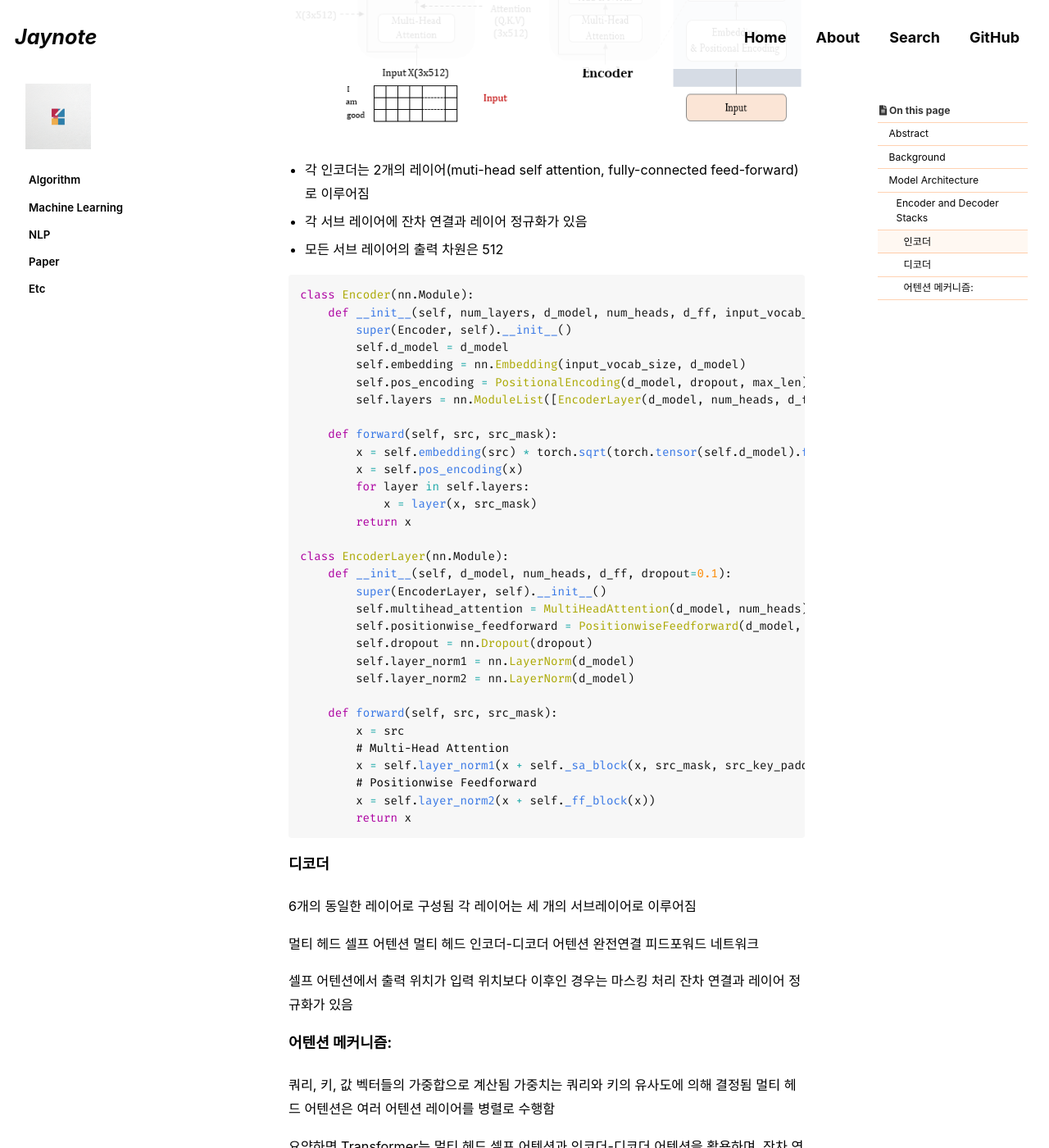
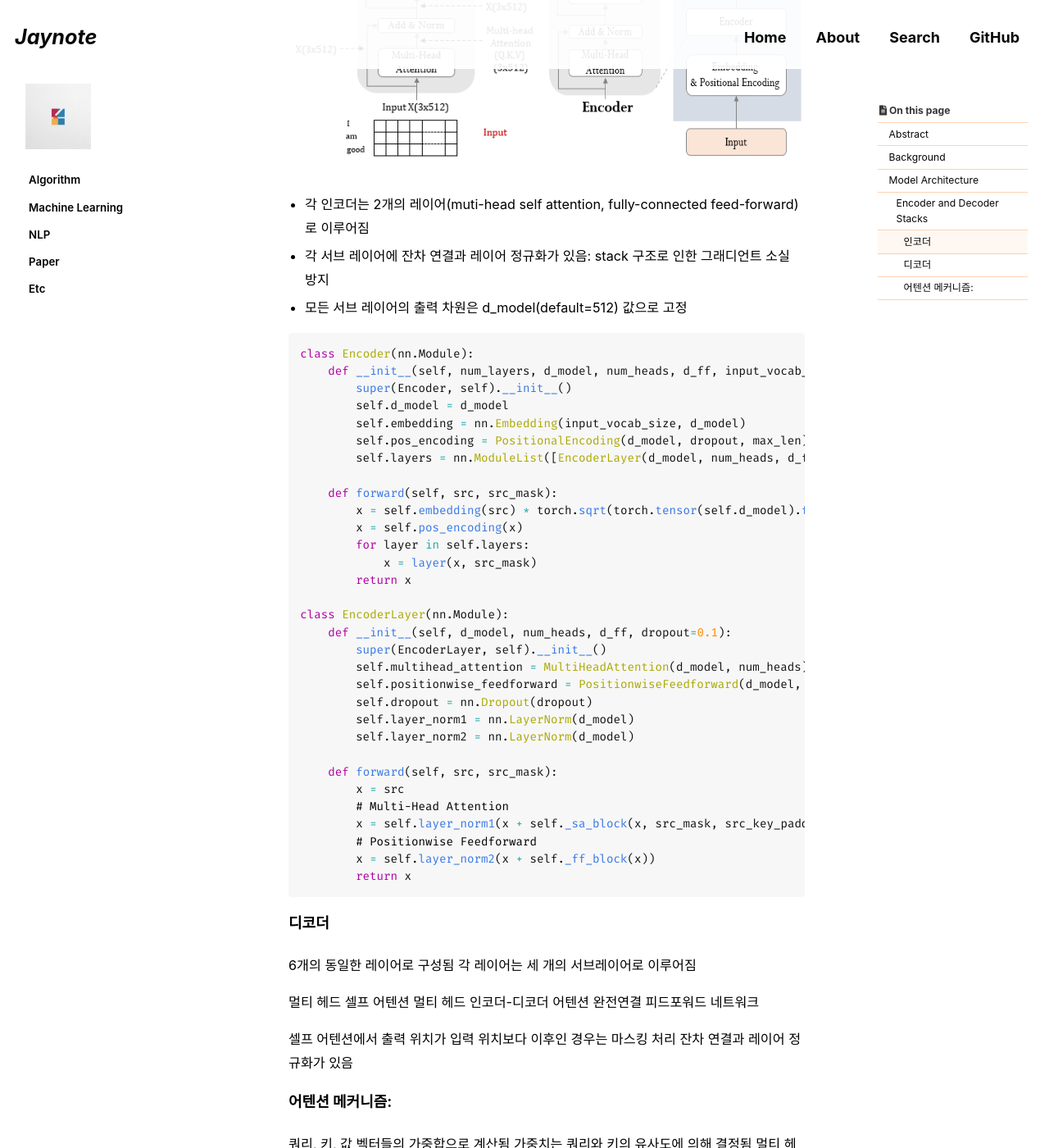
Before and after one commit to jwlee3746/jaynote, a Jekyll site: the page built from _posts/2024-05-19-1.md, in a window 1280 px wide and 1400 px high, scrolled down 1841 px. Shown: the whole window at 82% size. Built offline with Jekyll 4.4.1, drawn with Linux system fonts in a browser that asks for light colours; cached includes are drawn as plain includes; some web fonts are replaced; formulas are drawn with MathJax 3; some of the changed text lies outside the part shown.

Commit message:
Update 2024-05-19-1.md

````diff
--- a/_posts/2024-05-19-1.md
+++ b/_posts/2024-05-19-1.md
@@ -1,5 +1,5 @@
 ---
-title: "[논문 리뷰] Attention Is All You Need"
+title: "[논문 리뷰] Attention Is All You Need: Transformer, 코드로 이해하기"
 excerpt: "자연어 분야의 핵심 논문 중 하나인 Attention Is All You Need을 리뷰한다. 핵심 개념인 어텐션 알고리즘과 모델 아키택처를 이해하고, 연산과 병렬화 관점에서 살펴본다." # 주요 내용
 
 categories:
@@ -66,8 +66,8 @@ $$ y_t = c + \sum_{i=1}^{p} \phi_i y_{t-i} + \epsilon_t $$
 </div>
 
 - 각 인코더는 2개의 레이어(muti-head self attention, fully-connected feed-forward)로 이루어짐
-- 각 서브 레이어에 잔차 연결과 레이어 정규화가 있음
-- 모든 서브 레이어의 출력 차원은 512
+- 각 서브 레이어에 잔차 연결과 레이어 정규화가 있음: stack 구조로 인한 그래디언트 소실 방지
+- 모든 서브 레이어의 출력 차원은 d_model(default=512) 값으로 고정
 
 ```python
 class Encoder(nn.Module):
````
Also changed, not shown: other parts of _posts/2024-05-19-1.md (+1 -1 lines).
